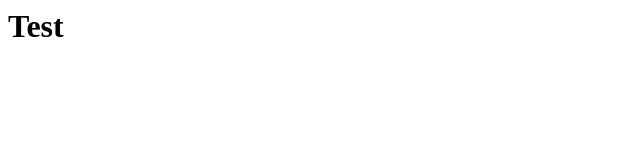
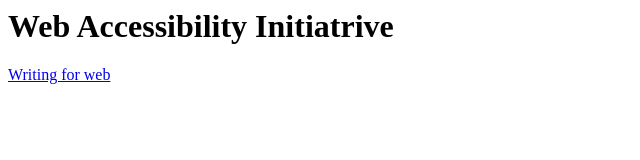
Before and after one commit to Mr-Willmo/test, a plain HTML site: page index.html in a window 1280 px wide. Shown: the whole page, without its empty margins (0-640 px from the left). Drawn offline with Linux system fonts and the light colour scheme.

Commit message:
Update index.html

```diff
--- a/index.html
+++ b/index.html
@@ -1,6 +1,7 @@
 <html>
-<head><title>Test page</title></head>
+<head><title>Web Accessibility Initiatrive</title></head>
 <body>
-<h1>Test</h1>
+<h1>Web Accessibility Initiatrive</h1>
+<a href="writing.html">Writing for web</a>
 </body>
 </html>
```
